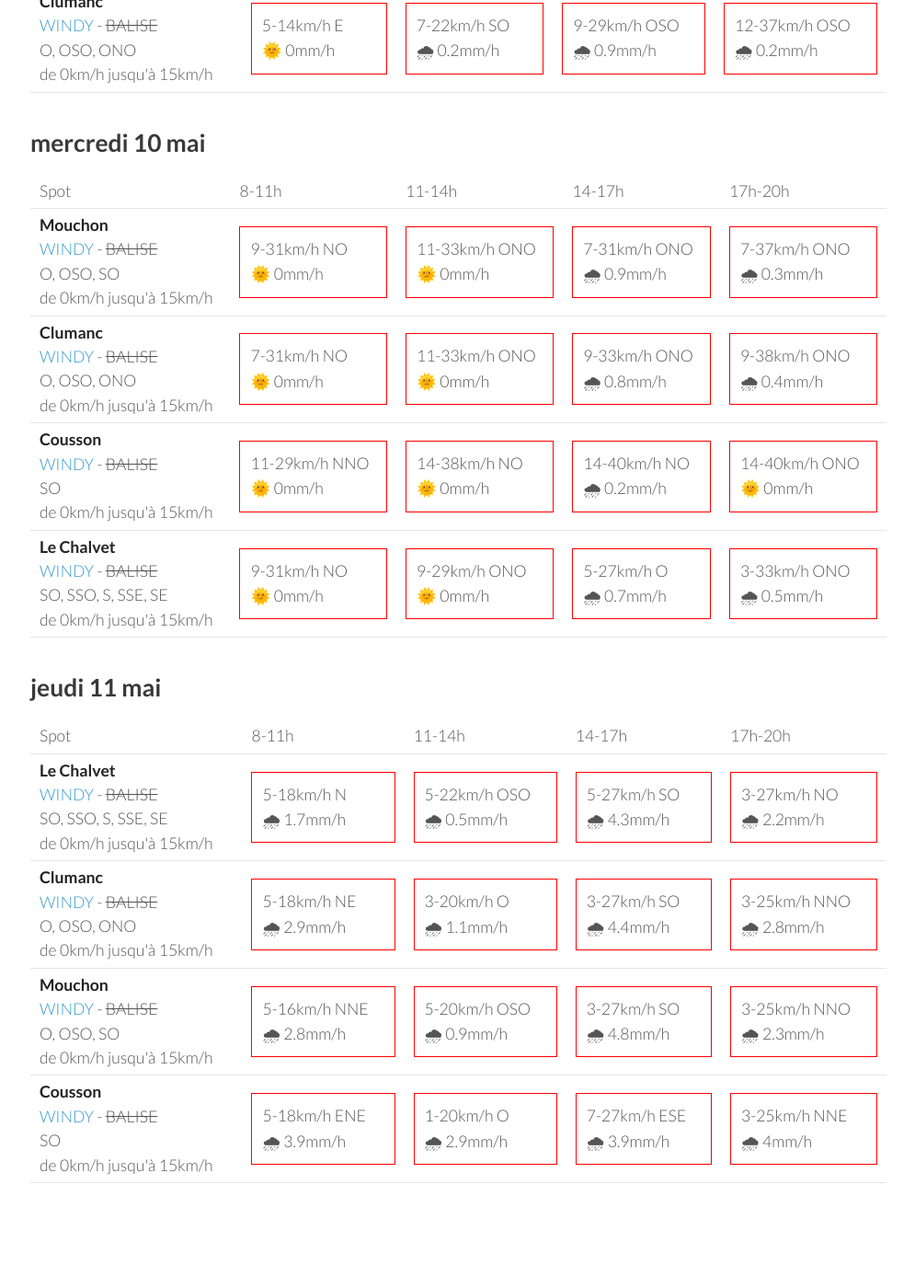
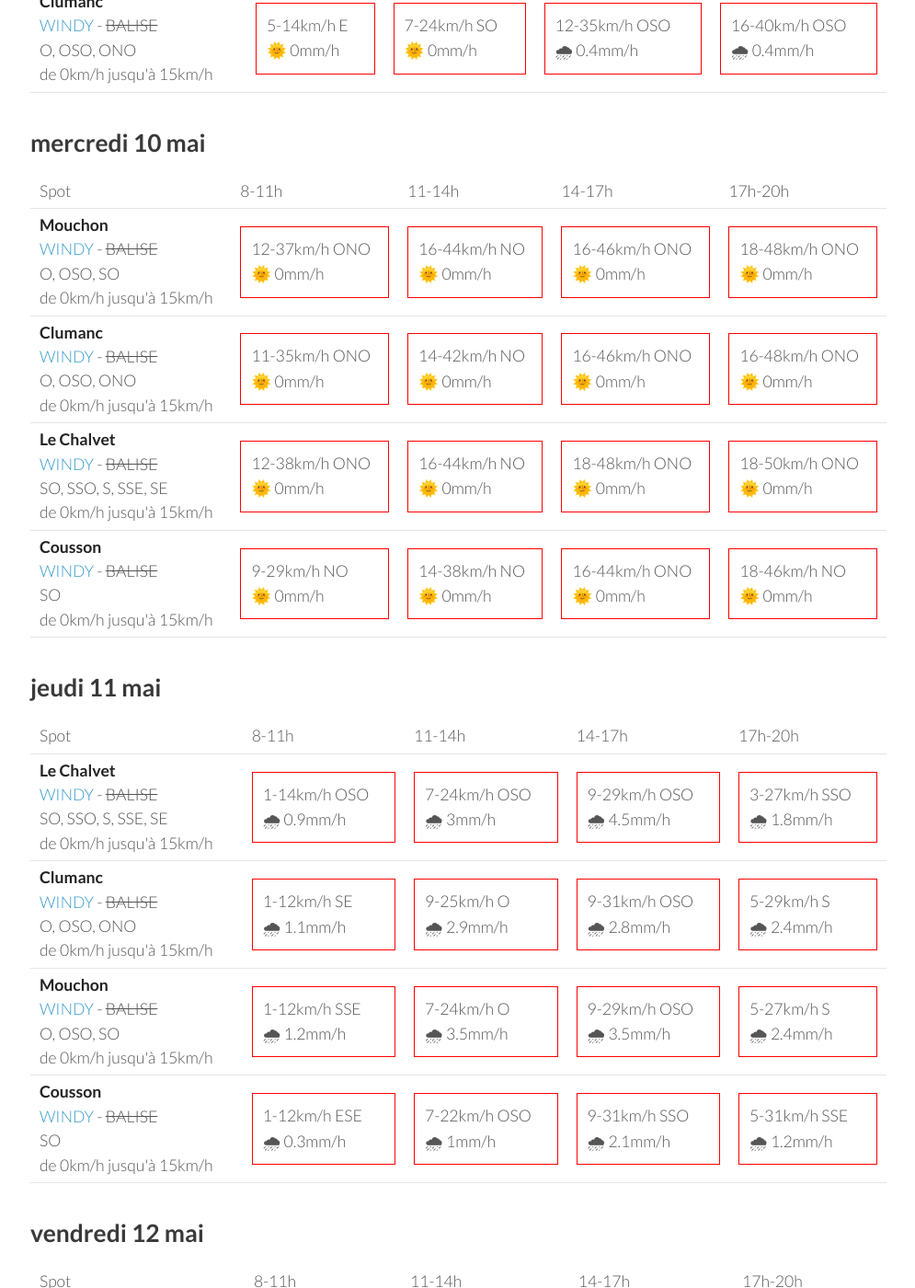
Before and after one commit to parapente-dans-le-nord/parapente-dans-le-nord.github.io, a Jekyll site: the page built from saint_andre.markdown, in a window 1280 px wide and 1400 px high, scrolled down 1918 px. Shown: the whole window at 92% size, without its empty margins (25-1020 px from the left). Built offline with Jekyll 4.4.1, drawn with Linux system fonts in a browser that asks for light colours; some of the changed text lies outside the part shown.

Commit message:
update index.markdown

```diff
--- a/saint_andre.markdown
+++ b/saint_andre.markdown
@@ -137,29 +137,29 @@ page mise à jour le dimanche 07 mai 06:36
         <td><strong>Cousson</strong><br><a href="https://windy.com/44.054/6.240?43.940,6.241,10,m:eSAaglz">WINDY</a> - <span class="no-balise"> BALISE </span><br> <span class="vent-favorable">SO</span><br><span class="force-vent">de 0km/h jusqu'à 15km/h</span> </td>
 
             <td><div class="not-flyable"><p>5-14km/h E</p><p>🌞 0mm/h</p></div></td>
-            <td><div class="not-flyable"><p>7-22km/h SO</p><p>🌞 0mm/h</p></div></td>
-            <td><div class="not-flyable"><p>11-31km/h SO</p><p>🌧 0.3mm/h</p></div></td>
-            <td><div class="not-flyable"><p>14-37km/h SO</p><p>🌞 0mm/h</p></div></td>
+            <td><div class="not-flyable"><p>7-24km/h SO</p><p>🌞 0mm/h</p></div></td>
+            <td><div class="not-flyable"><p>12-31km/h OSO</p><p>🌞 0mm/h</p></div></td>
+            <td><div class="not-flyable"><p>14-38km/h OSO</p><p>🌞 0mm/h</p></div></td>
 
 
     </tr>
 <tr>
         <td><strong>Le Chalvet</strong><br><a href="https://windy.com/43.979/6.480?43.866,6.480,10,m:eSsaglX">WINDY</a> - <span class="no-balise"> BALISE </span><br> <span class="vent-favorable">SO, SSO, S, SSE, SE</span><br><span class="force-vent">de 0km/h jusqu'à 15km/h</span> </td>
 
-            <td><div class="not-flyable"><p>5-12km/h E</p><p>🌞 0mm/h</p></div></td>
-            <td><div class="not-flyable"><p>5-20km/h SSO</p><p>🌧 0.2mm/h</p></div></td>
-            <td><div class="not-flyable"><p>9-27km/h OSO</p><p>🌧 0.9mm/h</p></div></td>
-            <td><div class="not-flyable"><p>11-31km/h OSO</p><p>🌧 0.5mm/h</p></div></td>
+            <td><div class="not-flyable"><p>3-11km/h E</p><p>🌞 0mm/h</p></div></td>
+            <td><div class="not-flyable"><p>7-22km/h SO</p><p>🌞 0mm/h</p></div></td>
+            <td><div class="not-flyable"><p>12-33km/h OSO</p><p>🌧 0.3mm/h</p></div></td>
+            <td><div class="not-flyable"><p>14-38km/h O</p><p>🌧 0.5mm/h</p></div></td>
 
 
     </tr>
 <tr>
         <td><strong>Mouchon</strong><br><a href="https://windy.com/43.992/6.424?43.878,6.425,10,m:eSuaglR">WINDY</a> - <span class="no-balise"> BALISE </span><br> <span class="vent-favorable">O, OSO, SO</span><br><span class="force-vent">de 0km/h jusqu'à 15km/h</span> </td>
 
-            <td><div class="not-flyable"><p>5-12km/h ESE</p><p>🌞 0mm/h</p></div></td>
-            <td><div class="not-flyable"><p>7-22km/h SO</p><p>🌧 0.2mm/h</p></div></td>
-            <td><div class="not-flyable"><p>9-29km/h OSO</p><p>🌧 0.9mm/h</p></div></td>
-            <td><div class="not-flyable"><p>12-33km/h OSO</p><p>🌧 0.3mm/h</p></div></td>
+            <td><div class="not-flyable"><p>3-12km/h E</p><p>🌞 0mm/h</p></div></td>
+            <td><div class="not-flyable"><p>7-24km/h SO</p><p>🌞 0mm/h</p></div></td>
+            <td><div class="not-flyable"><p>12-33km/h OSO</p><p>🌧 0.4mm/h</p></div></td>
+            <td><div class="not-flyable"><p>16-38km/h OSO</p><p>🌧 0.5mm/h</p></div></td>
 
 
     </tr>
@@ -167,9 +167,9 @@ page mise à jour le dimanche 07 mai 06:36
         <td><strong>Clumanc</strong><br><a href="https://windy.com/44.027/6.402?43.914,6.403,10,m:eSxaglP">WINDY</a> - <span class="no-balise"> BALISE </span><br> <span class="vent-favorable">O, OSO, ONO</span><br><span class="force-vent">de 0km/h jusqu'à 15km/h</span> </td>
 
             <td><div class="not-flyable"><p>5-14km/h E</p><p>🌞 0mm/h</p></div></td>
-            <td><div class="not-flyable"><p>7-22km/h SO</p><p>🌧 0.2mm/h</p></div></td>
-            <td><div class="not-flyable"><p>9-29km/h OSO</p><p>🌧 0.9mm/h</p></div></td>
-            <td><div class="not-flyable"><p>12-37km/h OSO</p><p>🌧 0.2mm/h</p></div></td>
+            <td><div class="not-flyable"><p>7-24km/h SO</p><p>🌞 0mm/h</p></div></td>
+            <td><div class="not-flyable"><p>12-35km/h OSO</p><p>🌧 0.4mm/h</p></div></td>
+            <td><div class="not-flyable"><p>16-40km/h OSO</p><p>🌧 0.4mm/h</p></div></td>
 
 
     </tr>
@@ -192,40 +192,40 @@ page mise à jour le dimanche 07 mai 06:36
 <tr>
         <td><strong>Mouchon</strong><br><a href="https://windy.com/43.992/6.424?43.878,6.425,10,m:eSuaglR">WINDY</a> - <span class="no-balise"> BALISE </span><br> <span class="vent-favorable">O, OSO, SO</span><br><span class="force-vent">de 0km/h jusqu'à 15km/h</span> </td>
 
-            <td><div class="not-flyable"><p>9-31km/h NO</p><p>🌞 0mm/h</p></div></td>
-            <td><div class="not-flyable"><p>11-33km/h ONO</p><p>🌞 0mm/h</p></div></td>
-            <td><div class="not-flyable"><p>7-31km/h ONO</p><p>🌧 0.9mm/h</p></div></td>
-            <td><div class="not-flyable"><p>7-37km/h ONO</p><p>🌧 0.3mm/h</p></div></td>
+            <td><div class="not-flyable"><p>12-37km/h ONO</p><p>🌞 0mm/h</p></div></td>
+            <td><div class="not-flyable"><p>16-44km/h NO</p><p>🌞 0mm/h</p></div></td>
+            <td><div class="not-flyable"><p>16-46km/h ONO</p><p>🌞 0mm/h</p></div></td>
+            <td><div class="not-flyable"><p>18-48km/h ONO</p><p>🌞 0mm/h</p></div></td>
 
 
     </tr>
 <tr>
         <td><strong>Clumanc</strong><br><a href="https://windy.com/44.027/6.402?43.914,6.403,10,m:eSxaglP">WINDY</a> - <span class="no-balise"> BALISE </span><br> <span class="vent-favorable">O, OSO, ONO</span><br><span class="force-vent">de 0km/h jusqu'à 15km/h</span> </td>
 
-            <td><div class="not-flyable"><p>7-31km/h NO</p><p>🌞 0mm/h</p></div></td>
-            <td><div class="not-flyable"><p>11-33km/h ONO</p><p>🌞 0mm/h</p></div></td>
-            <td><div class="not-flyable"><p>9-33km/h ONO</p><p>🌧 0.8mm/h</p></div></td>
-            <td><div class="not-flyable"><p>9-38km/h ONO</p><p>🌧 0.4mm/h</p></div></td>
+            <td><div class="not-flyable"><p>11-35km/h ONO</p><p>🌞 0mm/h</p></div></td>
+            <td><div class="not-flyable"><p>14-42km/h NO</p><p>🌞 0mm/h</p></div></td>
+            <td><div class="not-flyable"><p>16-46km/h ONO</p><p>🌞 0mm/h</p></div></td>
+            <td><div class="not-flyable"><p>16-48km/h ONO</p><p>🌞 0mm/h</p></div></td>
+
+
+    </tr>
+<tr>
+        <td><strong>Le Chalvet</strong><br><a href="https://windy.com/43.979/6.480?43.866,6.480,10,m:eSsaglX">WINDY</a> - <span class="no-balise"> BALISE </span><br> <span class="vent-favorable">SO, SSO, S, SSE, SE</span><br><span class="force-vent">de 0km/h jusqu'à 15km/h</span> </td>
+
+            <td><div class="not-flyable"><p>12-38km/h ONO</p><p>🌞 0mm/h</p></div></td>
+            <td><div class="not-flyable"><p>16-44km/h NO</p><p>🌞 0mm/h</p></div></td>
+            <td><div class="not-flyable"><p>18-48km/h ONO</p><p>🌞 0mm/h</p></div></td>
+            <td><div class="not-flyable"><p>18-50km/h ONO</p><p>🌞 0mm/h</p></div></td>
 
 
     </tr>
 <tr>
         <td><strong>Cousson</strong><br><a href="https://windy.com/44.054/6.240?43.940,6.241,10,m:eSAaglz">WINDY</a> - <span class="no-balise"> BALISE </span><br> <span class="vent-favorable">SO</span><br><span class="force-vent">de 0km/h jusqu'à 15km/h</span> </td>
 
-            <td><div class="not-flyable"><p>11-29km/h NNO</p><p>🌞 0mm/h</p></div></td>
+            <td><div class="not-flyable"><p>9-29km/h NO</p><p>🌞 0mm/h</p></div></td>
             <td><div class="not-flyable"><p>14-38km/h NO</p><p>🌞 0mm/h</p></div></td>
-            <td><div class="not-flyable"><p>14-40km/h NO</p><p>🌧 0.2mm/h</p></div></td>
-            <td><div class="not-flyable"><p>14-40km/h ONO</p><p>🌞 0mm/h</p></div></td>
-
-
-    </tr>
-<tr>
-        <td><strong>Le Chalvet</strong><br><a href="https://windy.com/43.979/6.480?43.866,6.480,10,m:eSsaglX">WINDY</a> - <span class="no-balise"> BALISE </span><br> <span class="vent-favorable">SO, SSO, S, SSE, SE</span><br><span class="force-vent">de 0km/h jusqu'à 15km/h</span> </td>
-
-            <td><div class="not-flyable"><p>9-31km/h NO</p><p>🌞 0mm/h</p></div></td>
-            <td><div class="not-flyable"><p>9-29km/h ONO</p><p>🌞 0mm/h</p></div></td>
-            <td><div class="not-flyable"><p>5-27km/h O</p><p>🌧 0.7mm/h</p></div></td>
-            <td><div class="not-flyable"><p>3-33km/h ONO</p><p>🌧 0.5mm/h</p></div></td>
+            <td><div class="not-flyable"><p>16-44km/h ONO</p><p>🌞 0mm/h</p></div></td>
+            <td><div class="not-flyable"><p>18-46km/h NO</p><p>🌞 0mm/h</p></div></td>
 
 
     </tr>
@@ -248,40 +248,40 @@ page mise à jour le dimanche 07 mai 06:36
 <tr>
         <td><strong>Le Chalvet</strong><br><a href="https://windy.com/43.979/6.480?43.866,6.480,10,m:eSsaglX">WINDY</a> - <span class="no-balise"> BALISE </span><br> <span class="vent-favorable">SO, SSO, S, SSE, SE</span><br><span class="force-vent">de 0km/h jusqu'à 15km/h</span> </td>
 
-            <td><div class="not-flyable"><p>5-18km/h N</p><p>🌧 1.7mm/h</p></div></td>
-            <td><div class="not-flyable"><p>5-22km/h OSO</p><p>🌧 0.5mm/h</p></div></td>
-            <td><div class="not-flyable"><p>5-27km/h SO</p><p>🌧 4.3mm/h</p></div></td>
-            <td><div class="not-flyable"><p>3-27km/h NO</p><p>🌧 2.2mm/h</p></div></td>
+            <td><div class="not-flyable"><p>1-14km/h OSO</p><p>🌧 0.9mm/h</p></div></td>
+            <td><div class="not-flyable"><p>7-24km/h OSO</p><p>🌧 3mm/h</p></div></td>
+            <td><div class="not-flyable"><p>9-29km/h OSO</p><p>🌧 4.5mm/h</p></div></td>
+            <td><div class="not-flyable"><p>3-27km/h SSO</p><p>🌧 1.8mm/h</p></div></td>
 
 
     </tr>
 <tr>
         <td><strong>Clumanc</strong><br><a href="https://windy.com/44.027/6.402?43.914,6.403,10,m:eSxaglP">WINDY</a> - <span class="no-balise"> BALISE </span><br> <span class="vent-favorable">O, OSO, ONO</span><br><span class="force-vent">de 0km/h jusqu'à 15km/h</span> </td>
 
-            <td><div class="not-flyable"><p>5-18km/h NE</p><p>🌧 2.9mm/h</p></div></td>
-            <td><div class="not-flyable"><p>3-20km/h O</p><p>🌧 1.1mm/h</p></div></td>
-            <td><div class="not-flyable"><p>3-27km/h SO</p><p>🌧 4.4mm/h</p></div></td>
-            <td><div class="not-flyable"><p>3-25km/h NNO</p><p>🌧 2.8mm/h</p></div></td>
+            <td><div class="not-flyable"><p>1-12km/h SE</p><p>🌧 1.1mm/h</p></div></td>
+            <td><div class="not-flyable"><p>9-25km/h O</p><p>🌧 2.9mm/h</p></div></td>
+            <td><div class="not-flyable"><p>9-31km/h OSO</p><p>🌧 2.8mm/h</p></div></td>
+            <td><div class="not-flyable"><p>5-29km/h S</p><p>🌧 2.4mm/h</p></div></td>
 
 
     </tr>
 <tr>
         <td><strong>Mouchon</strong><br><a href="https://windy.com/43.992/6.424?43.878,6.425,10,m:eSuaglR">WINDY</a> - <span class="no-balise"> BALISE </span><br> <span class="vent-favorable">O, OSO, SO</span><br><span class="force-vent">de 0km/h jusqu'à 15km/h</span> </td>
 
-            <td><div class="not-flyable"><p>5-16km/h NNE</p><p>🌧 2.8mm/h</p></div></td>
-            <td><div class="not-flyable"><p>5-20km/h OSO</p><p>🌧 0.9mm/h</p></div></td>
-            <td><div class="not-flyable"><p>3-27km/h SO</p><p>🌧 4.8mm/h</p></div></td>
-            <td><div class="not-flyable"><p>3-25km/h NNO</p><p>🌧 2.3mm/h</p></div></td>
+            <td><div class="not-flyable"><p>1-12km/h SSE</p><p>🌧 1.2mm/h</p></div></td>
+            <td><div class="not-flyable"><p>7-24km/h O</p><p>🌧 3.5mm/h</p></div></td>
+            <td><div class="not-flyable"><p>9-29km/h OSO</p><p>🌧 3.5mm/h</p></div></td>
+            <td><div class="not-flyable"><p>5-27km/h S</p><p>🌧 2.4mm/h</p></div></td>
 
 
     </tr>
 <tr>
         <td><strong>Cousson</strong><br><a href="https://windy.com/44.054/6.240?43.940,6.241,10,m:eSAaglz">WINDY</a> - <span class="no-balise"> BALISE </span><br> <span class="vent-favorable">SO</span><br><span class="force-vent">de 0km/h jusqu'à 15km/h</span> </td>
 
-            <td><div class="not-flyable"><p>5-18km/h ENE</p><p>🌧 3.9mm/h</p></div></td>
-            <td><div class="not-flyable"><p>1-20km/h O</p><p>🌧 2.9mm/h</p></div></td>
-            <td><div class="not-flyable"><p>7-27km/h ESE</p><p>🌧 3.9mm/h</p></div></td>
-            <td><div class="not-flyable"><p>3-25km/h NNE</p><p>🌧 4mm/h</p></div></td>
+            <td><div class="not-flyable"><p>1-12km/h ESE</p><p>🌧 0.3mm/h</p></div></td>
+            <td><div class="not-flyable"><p>7-22km/h OSO</p><p>🌧 1mm/h</p></div></td>
+            <td><div class="not-flyable"><p>9-31km/h SSO</p><p>🌧 2.1mm/h</p></div></td>
+            <td><div class="not-flyable"><p>5-31km/h SSE</p><p>🌧 1.2mm/h</p></div></td>
 
 
     </tr>
@@ -289,3 +289,59 @@ page mise à jour le dimanche 07 mai 06:36
 </tbody>
 </table>
 {:/}
+## vendredi 12 mai
+
+{::nomarkdown}
+<table>
+  <tbody>
+    <tr>
+      <td>Spot</td>
+      <td>8-11h</td>
+      <td>11-14h</td>
+      <td>14-17h</td>
+      <td>17h-20h</td>
+    </tr>
+<tr>
+        <td><strong>Clumanc</strong><br><a href="https://windy.com/44.027/6.402?43.914,6.403,10,m:eSxaglP">WINDY</a> - <span class="no-balise"> BALISE </span><br> <span class="vent-favorable">O, OSO, ONO</span><br><span class="force-vent">de 0km/h jusqu'à 15km/h</span> </td>
+
+            <td><div class="not-flyable"><p>1-11km/h ESE</p><p>🌧 0.4mm/h</p></div></td>
+            <td><div class="not-flyable"><p>3-22km/h ONO</p><p>🌧 0.4mm/h</p></div></td>
+            <td><div class="not-flyable"><p>5-27km/h O</p><p>🌧 4.1mm/h</p></div></td>
+            <td><div class="not-flyable"><p>7-29km/h NO</p><p>🌧 1mm/h</p></div></td>
+
+
+    </tr>
+<tr>
+        <td><strong>Le Chalvet</strong><br><a href="https://windy.com/43.979/6.480?43.866,6.480,10,m:eSsaglX">WINDY</a> - <span class="no-balise"> BALISE </span><br> <span class="vent-favorable">SO, SSO, S, SSE, SE</span><br><span class="force-vent">de 0km/h jusqu'à 15km/h</span> </td>
+
+            <td><div class="not-flyable"><p>0-9km/h NO</p><p>🌧 0.3mm/h</p></div></td>
+            <td><div class="not-flyable"><p>1-22km/h NNO</p><p>🌧 0.3mm/h</p></div></td>
+            <td><div class="not-flyable"><p>5-24km/h SO</p><p>🌧 4.2mm/h</p></div></td>
+            <td><div class="not-flyable"><p>9-29km/h NO</p><p>🌧 0.9mm/h</p></div></td>
+
+
+    </tr>
+<tr>
+        <td><strong>Mouchon</strong><br><a href="https://windy.com/43.992/6.424?43.878,6.425,10,m:eSuaglR">WINDY</a> - <span class="no-balise"> BALISE </span><br> <span class="vent-favorable">O, OSO, SO</span><br><span class="force-vent">de 0km/h jusqu'à 15km/h</span> </td>
+
+            <td><div class="not-flyable"><p>0-9km/h ENE</p><p>🌧 0.4mm/h</p></div></td>
+            <td><div class="not-flyable"><p>1-20km/h NO</p><p>🌧 0.3mm/h</p></div></td>
+            <td><div class="not-flyable"><p>3-24km/h O</p><p>🌧 4.4mm/h</p></div></td>
+            <td><div class="not-flyable"><p>9-29km/h NO</p><p>🌧 0.5mm/h</p></div></td>
+
+
+    </tr>
+<tr>
+        <td><strong>Cousson</strong><br><a href="https://windy.com/44.054/6.240?43.940,6.241,10,m:eSAaglz">WINDY</a> - <span class="no-balise"> BALISE </span><br> <span class="vent-favorable">SO</span><br><span class="force-vent">de 0km/h jusqu'à 15km/h</span> </td>
+
+            <td><div class="not-flyable"><p>3-11km/h SSE</p><p>🌧 0.6mm/h</p></div></td>
+            <td><div class="not-flyable"><p>3-20km/h OSO</p><p>🌧 0.5mm/h</p></div></td>
+            <td><div class="not-flyable"><p>5-29km/h OSO</p><p>🌧 1.6mm/h</p></div></td>
+            <td><div class="not-flyable"><p>3-25km/h NO</p><p>🌧 3.4mm/h</p></div></td>
+
+
+    </tr>
+
+</tbody>
+</table>
+{:/}
```
Also changed, not shown: other parts of saint_andre.markdown (+1 -1 lines).
